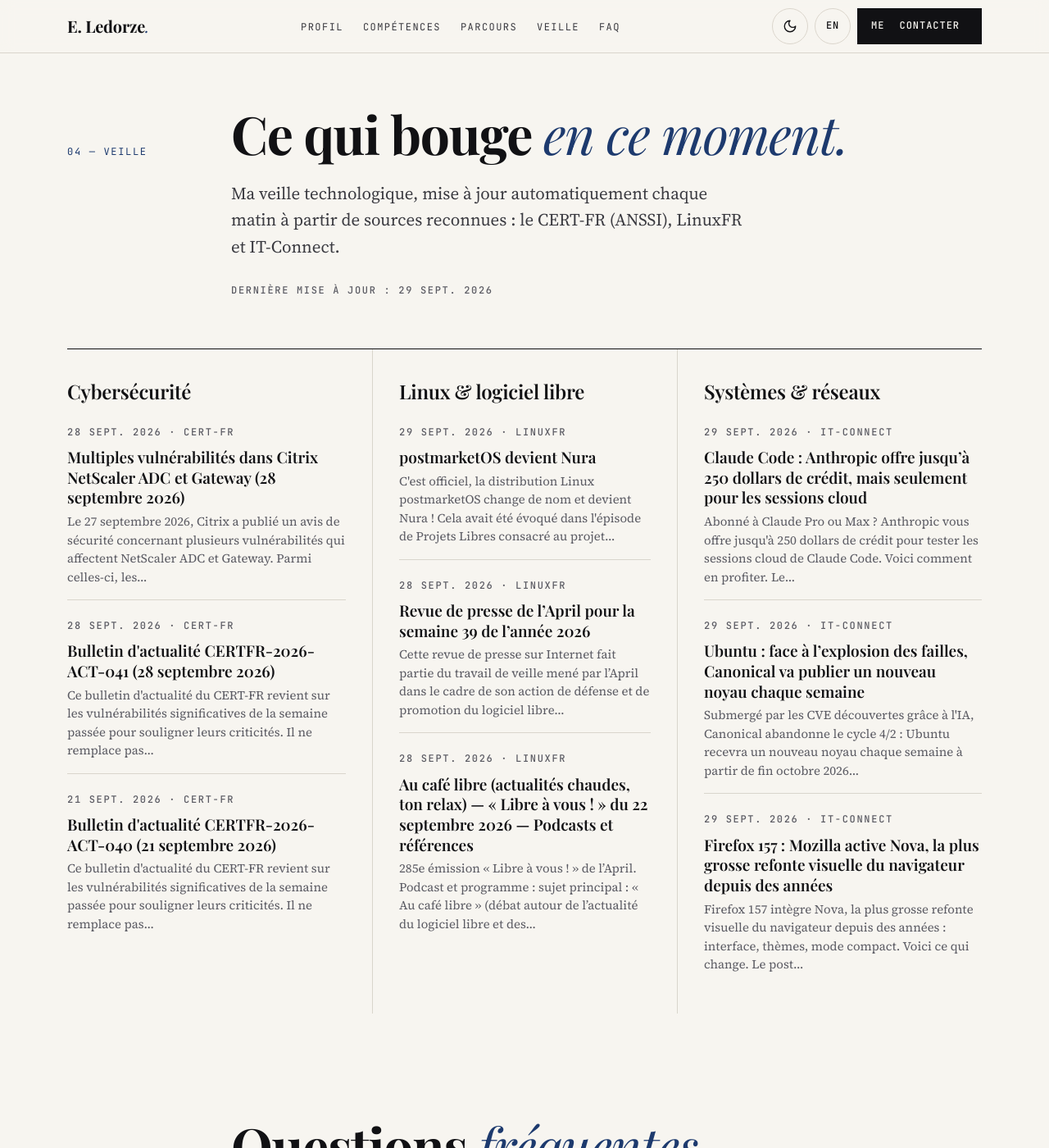
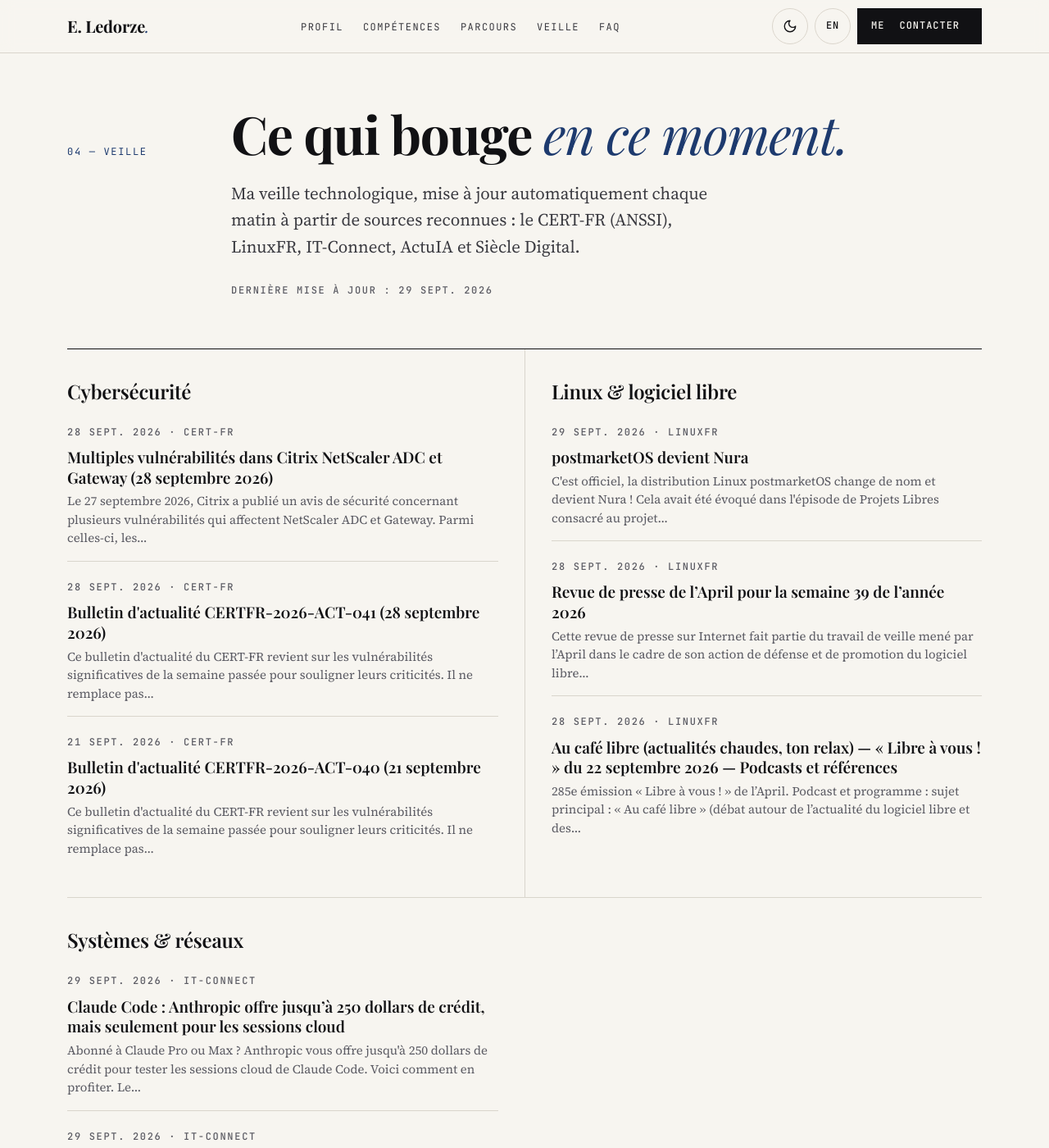
Before and after one commit to TheDringe54-lab/TheDringe54-lab.github.io, a Jekyll site: the page built from index.html, in a window 1280 px wide and 1400 px high, scrolled down 3969 px. Shown: the whole window at 82% size. Built offline with Jekyll 4.4.1, drawn with Linux system fonts in a browser that asks for light colours.

Commit message:
Veille : ajoute le thème Intelligence artificielle (ActuIA, Siècle Digital)
- Nouveau thème « Intelligence artificielle » dans _data/veille_sources.json
- Grille de la veille en 2 x 2 à partir de 900 px pour accueillir 4 thèmes
- Textes d'introduction (FR/EN), mentions légales et README mis à jour

Co-Authored-By: Claude Opus 5.5 <noreply@anthropic.com>
Claude-Session: https://claude.ai/code/session_01JLaXCzs9XwhvTS537u2mPQ

```diff
--- a/_data/ui.yml
+++ b/_data/ui.yml
@@ -33,7 +33,7 @@ fr:
   sec_veille: "04 — Veille"
   veille_titre: "Ce qui bouge"
   veille_titre_italique: "en ce moment."
-  veille_intro: "Ma veille technologique, mise à jour automatiquement chaque matin à partir de sources reconnues : le CERT-FR (ANSSI), LinuxFR et IT-Connect."
+  veille_intro: "Ma veille technologique, mise à jour automatiquement chaque matin à partir de sources reconnues : le CERT-FR (ANSSI), LinuxFR, IT-Connect, ActuIA et Siècle Digital."
   veille_maj: "Dernière mise à jour"
   veille_lire: "Lire l'article sur"
   mois: ["janv.", "févr.", "mars", "avr.", "mai", "juin", "juil.", "août", "sept.", "oct.", "nov.", "déc."]
@@ -72,7 +72,7 @@ en:
   sec_veille: "04 — Tech watch"
   veille_titre: "What's happening"
   veille_titre_italique: "right now."
-  veille_intro: "My technology watch, updated automatically every morning from trusted French sources: CERT-FR (the national cybersecurity agency), LinuxFR and IT-Connect. Articles are in French."
+  veille_intro: "My technology watch, updated automatically every morning from trusted French sources: CERT-FR (the national cybersecurity agency), LinuxFR, IT-Connect, ActuIA and Siècle Digital. Articles are in French."
   veille_maj: "Last updated"
   veille_lire: "Read the article on"
   mois: ["Jan", "Feb", "Mar", "Apr", "May", "Jun", "Jul", "Aug", "Sep", "Oct", "Nov", "Dec"]
--- a/assets/css/style.css
+++ b/assets/css/style.css
@@ -521,9 +521,8 @@
   .veille-list a { display: block; margin-top: 6px; font-family: var(--f-display); font-size: 19px; font-weight: 600; line-height: 1.3; text-decoration: none; overflow-wrap: anywhere; }
   .veille-list a:hover { color: var(--accent); text-decoration: underline; text-underline-offset: 3px; }
   .veille-list p { margin: 6px 0 0; font-size: 15px; line-height: 1.5; color: var(--muted); }
-  @media (min-width: 1024px) {
-    .veille { grid-template-columns: repeat(3, 1fr); }
-    .veille-col { padding: var(--s4); border-left: 1px solid var(--rule); border-bottom: 0; }
-    .veille-col:first-child { padding-left: 0; border-left: 0; }
-    .veille-col:last-child { padding-right: 0; }
+  @media (min-width: 900px) {
+    .veille { grid-template-columns: repeat(2, 1fr); }
+    .veille-col { padding: var(--s4) var(--s4) var(--s4) 0; }
+    .veille-col:nth-child(2n) { padding: var(--s4) 0 var(--s4) var(--s4); border-left: 1px solid var(--rule); }
   }
--- a/mentions-legales.md
+++ b/mentions-legales.md
@@ -32,7 +32,7 @@ Conformément au Règlement général sur la protection des données (RGPD), vou
 
 ## Veille technologique
 
-La rubrique « Veille » affiche automatiquement les titres et un court extrait des derniers articles publiés par le [CERT-FR](https://www.cert.ssi.gouv.fr), [LinuxFR](https://linuxfr.org) et [IT-Connect](https://www.it-connect.fr), à partir de leurs flux RSS publics. Chaque article renvoie vers son site d'origine. Ces contenus appartiennent à leurs auteurs respectifs.
+La rubrique « Veille » affiche automatiquement les titres et un court extrait des derniers articles publiés par le [CERT-FR](https://www.cert.ssi.gouv.fr), [LinuxFR](https://linuxfr.org), [IT-Connect](https://www.it-connect.fr), [ActuIA](https://www.actuia.com) et [Siècle Digital](https://siecledigital.fr), à partir de leurs flux RSS publics. Chaque article renvoie vers son site d'origine. Ces contenus appartiennent à leurs auteurs respectifs.
 
 ## Propriété intellectuelle
 
```
Also changed, not shown: _data/veille_sources.json (+31 -4 lines), README.md.
